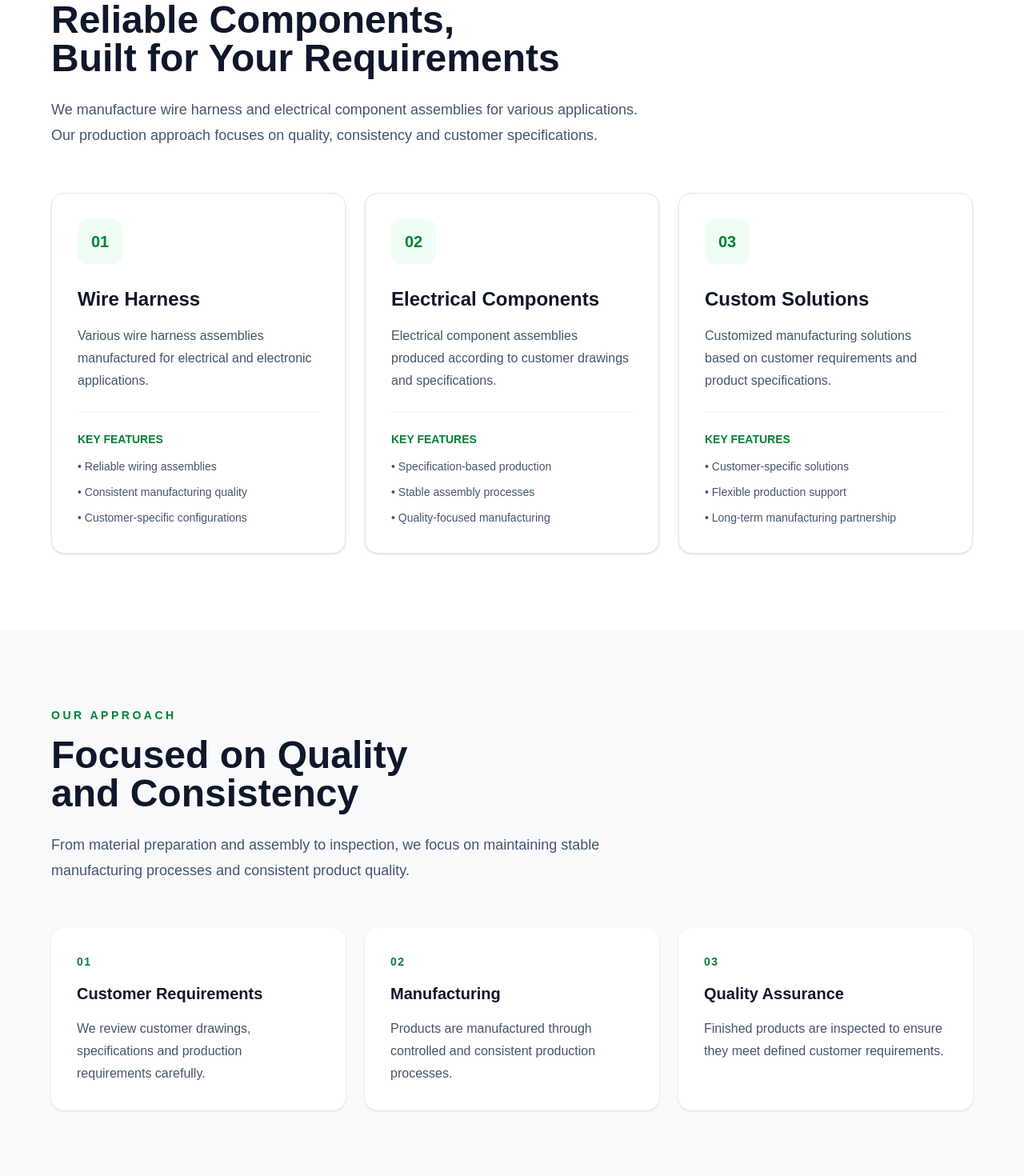
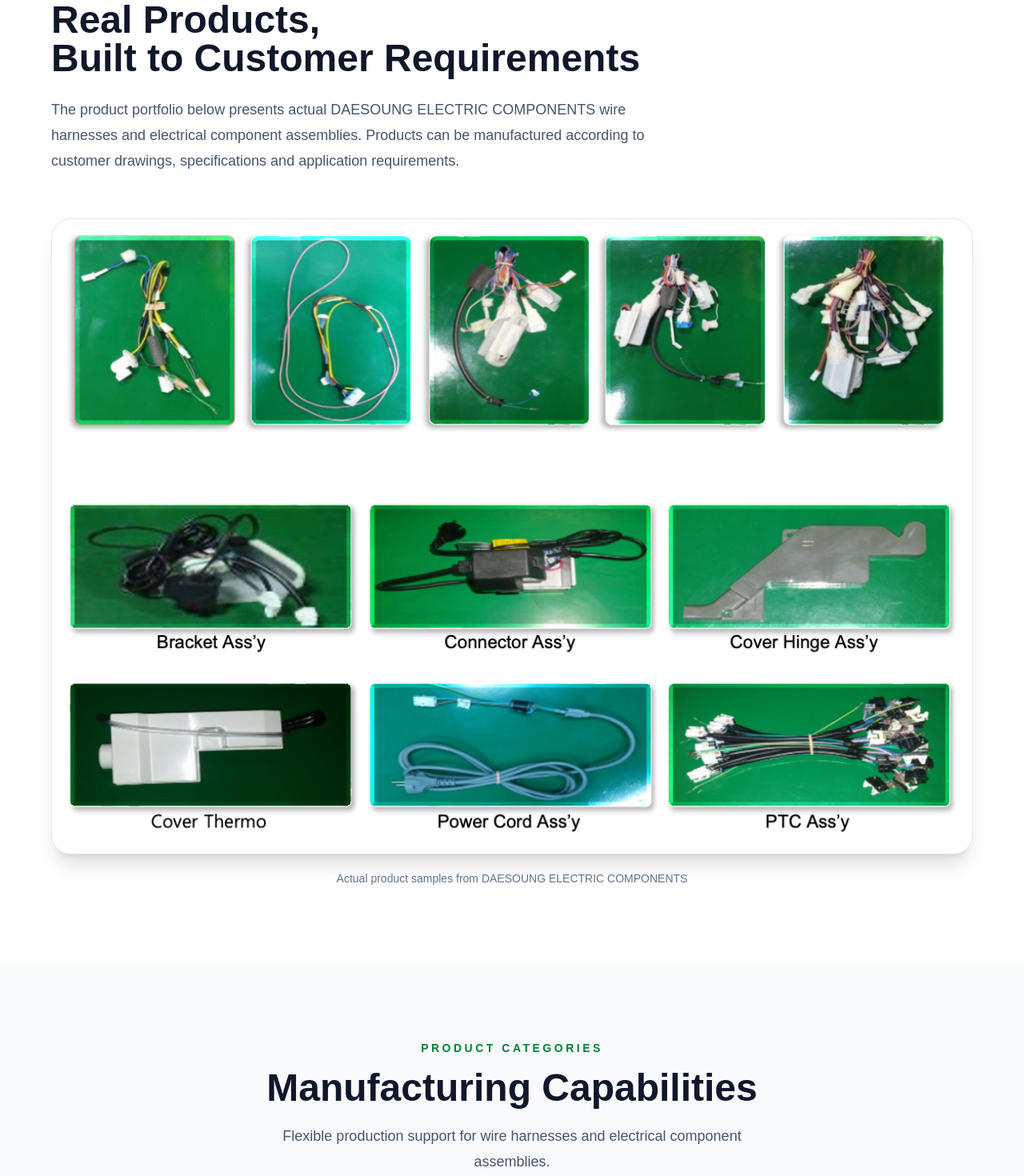
Before and after one commit to whatsupbro7/dsec-website, a Next.js app: page /products in a window 1280 px wide. Shown: the part 720-2190 px from the top of the page at 80% size. Built offline with nearby package versions, Linux system fonts and the light colour scheme.

Commit message:
Build out Products page with actual DSEC product portfolio image and product categories

```diff
--- a/app/products/page.tsx
+++ b/app/products/page.tsx
@@ -1,266 +1,187 @@
 export default function Products() {
   return (
     <main className="min-h-screen bg-white text-slate-800">
-
       {/* PRODUCTS HERO */}
-      <section className="bg-green-800 px-6 py-32 text-white">
+      <section className="bg-green-800 px-6 py-28 text-white md:py-32">
         <div className="mx-auto max-w-6xl">
-
           <p className="mb-5 text-sm font-semibold tracking-[0.3em] text-green-300">
             OUR PRODUCTS
           </p>
-
           <h1 className="text-5xl font-bold tracking-tight md:text-6xl">
             Wire Harness Solutions
           </h1>
-
           <p className="mt-8 max-w-2xl text-lg leading-8 text-green-50">
-            DAESOUNG ELECTRIC COMPONENTS provides
-            reliable wire harness and electrical component
-            solutions designed around customer requirements.
+            DAESOUNG ELECTRIC COMPONENTS provides reliable wire harness and
+            electrical component solutions designed around customer requirements.
           </p>
-
         </div>
       </section>
 
-
-      {/* INTRODUCTION */}
+      {/* PRODUCT PORTFOLIO */}
       <section className="px-6 py-24">
         <div className="mx-auto max-w-6xl">
+          <div className="max-w-3xl">
+            <p className="text-sm font-semibold tracking-[0.25em] text-green-700">
+              PRODUCT PORTFOLIO
+            </p>
+            <h2 className="mt-4 text-4xl font-bold text-slate-900 md:text-5xl">
+              Real Products,
+              <br />
+              Built to Customer Requirements
+            </h2>
+            <p className="mt-6 text-lg leading-8 text-slate-600">
+              The product portfolio below presents actual DAESOUNG ELECTRIC
+              COMPONENTS wire harnesses and electrical component assemblies.
+              Products can be manufactured according to customer drawings,
+              specifications and application requirements.
+            </p>
+          </div>
 
-          <p className="text-sm font-semibold tracking-[0.25em] text-green-700">
-            PRODUCT RANGE
+          <div className="mt-14 overflow-hidden rounded-3xl border border-slate-200 bg-white p-3 shadow-xl">
+            <img
+              src="/images/products/products.png"
+              alt="Actual DAESOUNG ELECTRIC COMPONENTS wire harness and electrical component products"
+              className="h-auto w-full rounded-2xl object-contain"
+            />
+          </div>
+
+          <p className="mt-5 text-center text-sm text-slate-500">
+            Actual product samples from DAESOUNG ELECTRIC COMPONENTS
           </p>
+        </div>
+      </section>
 
-          <h2 className="mt-4 text-4xl font-bold text-slate-900 md:text-5xl">
-            Reliable Components,
-            <br />
-            Built for Your Requirements
-          </h2>
+      {/* PRODUCT CATEGORIES */}
+      <section className="bg-slate-50 px-6 py-24">
+        <div className="mx-auto max-w-6xl">
+          <div className="text-center">
+            <p className="text-sm font-semibold tracking-[0.25em] text-green-700">
+              PRODUCT CATEGORIES
+            </p>
+            <h2 className="mt-4 text-4xl font-bold text-slate-900 md:text-5xl">
+              Manufacturing Capabilities
+            </h2>
+            <p className="mx-auto mt-5 max-w-2xl text-lg leading-8 text-slate-600">
+              Flexible production support for wire harnesses and electrical
+              component assemblies.
+            </p>
+          </div>
 
-          <p className="mt-6 max-w-3xl text-lg leading-8 text-slate-600">
-            We manufacture wire harness and electrical component
-            assemblies for various applications. Our production
-            approach focuses on quality, consistency and customer
-            specifications.
-          </p>
-
-
-          {/* PRODUCT CARDS */}
           <div className="mt-14 grid gap-6 md:grid-cols-3">
-
-            {/* Wire Harness */}
-            <div className="group rounded-2xl border border-slate-200 bg-white p-8 shadow-sm transition duration-300 hover:-translate-y-1 hover:shadow-lg">
-
+            <div className="rounded-2xl border border-slate-200 bg-white p-8 shadow-sm transition hover:-translate-y-1 hover:shadow-lg">
               <div className="flex h-14 w-14 items-center justify-center rounded-xl bg-green-50 text-xl font-bold text-green-700">
                 01
               </div>
-
               <h3 className="mt-7 text-2xl font-bold text-slate-900">
-                Wire Harness
+                Wire Harness Assemblies
               </h3>
-
               <p className="mt-4 leading-7 text-slate-600">
-                Various wire harness assemblies manufactured
-                for electrical and electronic applications.
+                Wiring assemblies with connectors and related components for
+                electrical and electronic applications.
               </p>
-
-              <div className="mt-6 border-t border-slate-100 pt-6">
-                <p className="text-sm font-semibold text-green-700">
-                  KEY FEATURES
-                </p>
-
-                <ul className="mt-3 space-y-2 text-sm leading-6 text-slate-600">
-                  <li>• Reliable wiring assemblies</li>
-                  <li>• Consistent manufacturing quality</li>
-                  <li>• Customer-specific configurations</li>
-                </ul>
-              </div>
-
             </div>
 
-
-            {/* Electrical Components */}
-            <div className="group rounded-2xl border border-slate-200 bg-white p-8 shadow-sm transition duration-300 hover:-translate-y-1 hover:shadow-lg">
-
+            <div className="rounded-2xl border border-slate-200 bg-white p-8 shadow-sm transition hover:-translate-y-1 hover:shadow-lg">
               <div className="flex h-14 w-14 items-center justify-center rounded-xl bg-green-50 text-xl font-bold text-green-700">
                 02
               </div>
-
               <h3 className="mt-7 text-2xl font-bold text-slate-900">
                 Electrical Components
               </h3>
-
               <p className="mt-4 leading-7 text-slate-600">
-                Electrical component assemblies produced
-                according to customer drawings and specifications.
+                Electrical component assemblies produced according to customer
+                drawings and technical specifications.
               </p>
-
-              <div className="mt-6 border-t border-slate-100 pt-6">
-                <p className="text-sm font-semibold text-green-700">
-                  KEY FEATURES
-                </p>
-
-                <ul className="mt-3 space-y-2 text-sm leading-6 text-slate-600">
-                  <li>• Specification-based production</li>
-                  <li>• Stable assembly processes</li>
-                  <li>• Quality-focused manufacturing</li>
-                </ul>
-              </div>
-
             </div>
 
-
-            {/* Custom Solutions */}
-            <div className="group rounded-2xl border border-slate-200 bg-white p-8 shadow-sm transition duration-300 hover:-translate-y-1 hover:shadow-lg">
-
+            <div className="rounded-2xl border border-slate-200 bg-white p-8 shadow-sm transition hover:-translate-y-1 hover:shadow-lg">
               <div className="flex h-14 w-14 items-center justify-center rounded-xl bg-green-50 text-xl font-bold text-green-700">
                 03
               </div>
-
               <h3 className="mt-7 text-2xl font-bold text-slate-900">
-                Custom Solutions
+                Custom Manufacturing
               </h3>
-
               <p className="mt-4 leading-7 text-slate-600">
-                Customized manufacturing solutions based on
-                customer requirements and product specifications.
+                Customer-specific configurations and manufacturing support based
+                on product requirements.
               </p>
-
-              <div className="mt-6 border-t border-slate-100 pt-6">
-                <p className="text-sm font-semibold text-green-700">
-                  KEY FEATURES
-                </p>
-
-                <ul className="mt-3 space-y-2 text-sm leading-6 text-slate-600">
-                  <li>• Customer-specific solutions</li>
-                  <li>• Flexible production support</li>
-                  <li>• Long-term manufacturing partnership</li>
-                </ul>
-              </div>
-
             </div>
-
           </div>
-
         </div>
       </section>
 
-
       {/* MANUFACTURING APPROACH */}
-      <section className="bg-slate-50 px-6 py-24">
+      <section className="px-6 py-24">
         <div className="mx-auto max-w-6xl">
-
           <div className="max-w-3xl">
-
             <p className="text-sm font-semibold tracking-[0.25em] text-green-700">
               OUR APPROACH
             </p>
-
             <h2 className="mt-4 text-4xl font-bold text-slate-900 md:text-5xl">
               Focused on Quality
               <br />
               and Consistency
             </h2>
-
             <p className="mt-6 text-lg leading-8 text-slate-600">
-              From material preparation and assembly to inspection,
-              we focus on maintaining stable manufacturing processes
-              and consistent product quality.
+              From material preparation and assembly to inspection, we focus on
+              stable manufacturing processes and consistent product quality.
             </p>
-
           </div>
 
-
           <div className="mt-14 grid gap-6 md:grid-cols-3">
-
-            <div className="rounded-2xl bg-white p-8 shadow-sm">
-              <p className="text-sm font-semibold tracking-widest text-green-700">
-                01
-              </p>
-
-              <h3 className="mt-4 text-xl font-bold text-slate-900">
-                Customer Requirements
-              </h3>
-
+            <div className="rounded-2xl bg-slate-50 p-8">
+              <p className="text-sm font-semibold tracking-widest text-green-700">01</p>
+              <h3 className="mt-4 text-xl font-bold text-slate-900">Customer Requirements</h3>
               <p className="mt-4 leading-7 text-slate-600">
-                We review customer drawings, specifications
-                and production requirements carefully.
+                We review customer drawings, specifications and production
+                requirements carefully.
               </p>
             </div>
-
-
-            <div className="rounded-2xl bg-white p-8 shadow-sm">
-              <p className="text-sm font-semibold tracking-widest text-green-700">
-                02
-              </p>
-
-              <h3 className="mt-4 text-xl font-bold text-slate-900">
-                Manufacturing
-              </h3>
-
+            <div className="rounded-2xl bg-slate-50 p-8">
+              <p className="text-sm font-semibold tracking-widest text-green-700">02</p>
+              <h3 className="mt-4 text-xl font-bold text-slate-900">Manufacturing</h3>
               <p className="mt-4 leading-7 text-slate-600">
-                Products are manufactured through controlled
-                and consistent production processes.
+                Products are manufactured through controlled and consistent
+                production processes.
               </p>
             </div>
-
-
-            <div className="rounded-2xl bg-white p-8 shadow-sm">
-              <p className="text-sm font-semibold tracking-widest text-green-700">
-                03
-              </p>
-
-              <h3 className="mt-4 text-xl font-bold text-slate-900">
-                Quality Assurance
-              </h3>
-
+            <div className="rounded-2xl bg-slate-50 p-8">
+              <p className="text-sm font-semibold tracking-widest text-green-700">03</p>
+              <h3 className="mt-4 text-xl font-bold text-slate-900">Quality Assurance</h3>
               <p className="mt-4 leading-7 text-slate-600">
-                Finished products are inspected to ensure
-                they meet defined customer requirements.
+                Finished products are inspected to ensure they meet defined
+                customer requirements.
               </p>
             </div>
-
           </div>
-
         </div>
       </section>
-
 
       {/* CONTACT CTA */}
       <section className="bg-green-800 px-6 py-24 text-white">
         <div className="mx-auto max-w-6xl">
-
           <div className="flex flex-col gap-8 md:flex-row md:items-center md:justify-between">
-
             <div>
               <p className="text-sm font-semibold tracking-[0.25em] text-green-300">
                 CUSTOM INQUIRY
               </p>
-
               <h2 className="mt-4 text-3xl font-bold md:text-4xl">
                 Looking for a Custom Solution?
               </h2>
-
               <p className="mt-4 max-w-2xl leading-7 text-green-50">
-                Contact us to discuss your wire harness and
-                electrical component requirements.
+                Contact us to discuss your wire harness and electrical component
+                requirements.
               </p>
             </div>
-
-
             <a
               href="/contact"
               className="inline-flex w-fit rounded-full bg-white px-8 py-4 font-semibold text-green-800 transition hover:bg-green-50"
             >
               CONTACT US
             </a>
-
           </div>
-
         </div>
       </section>
-
     </main>
   );
 }
```
